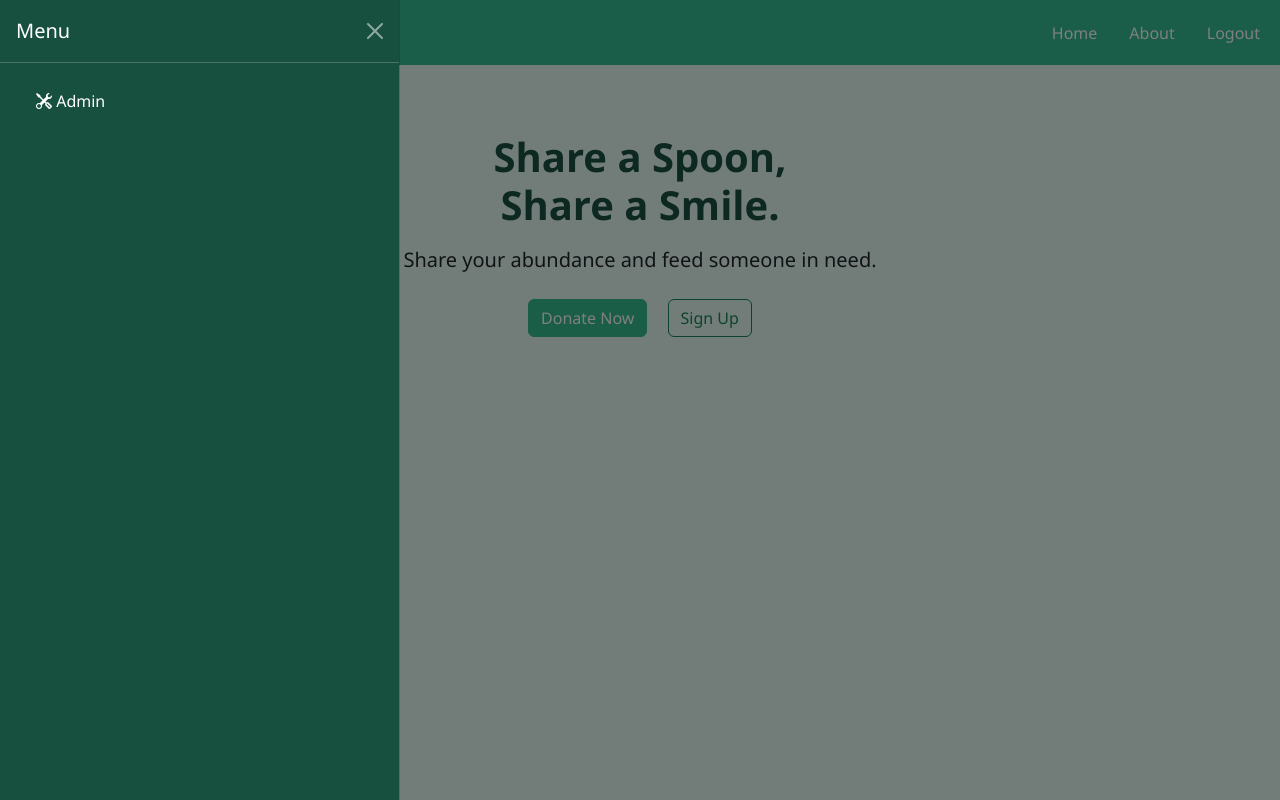
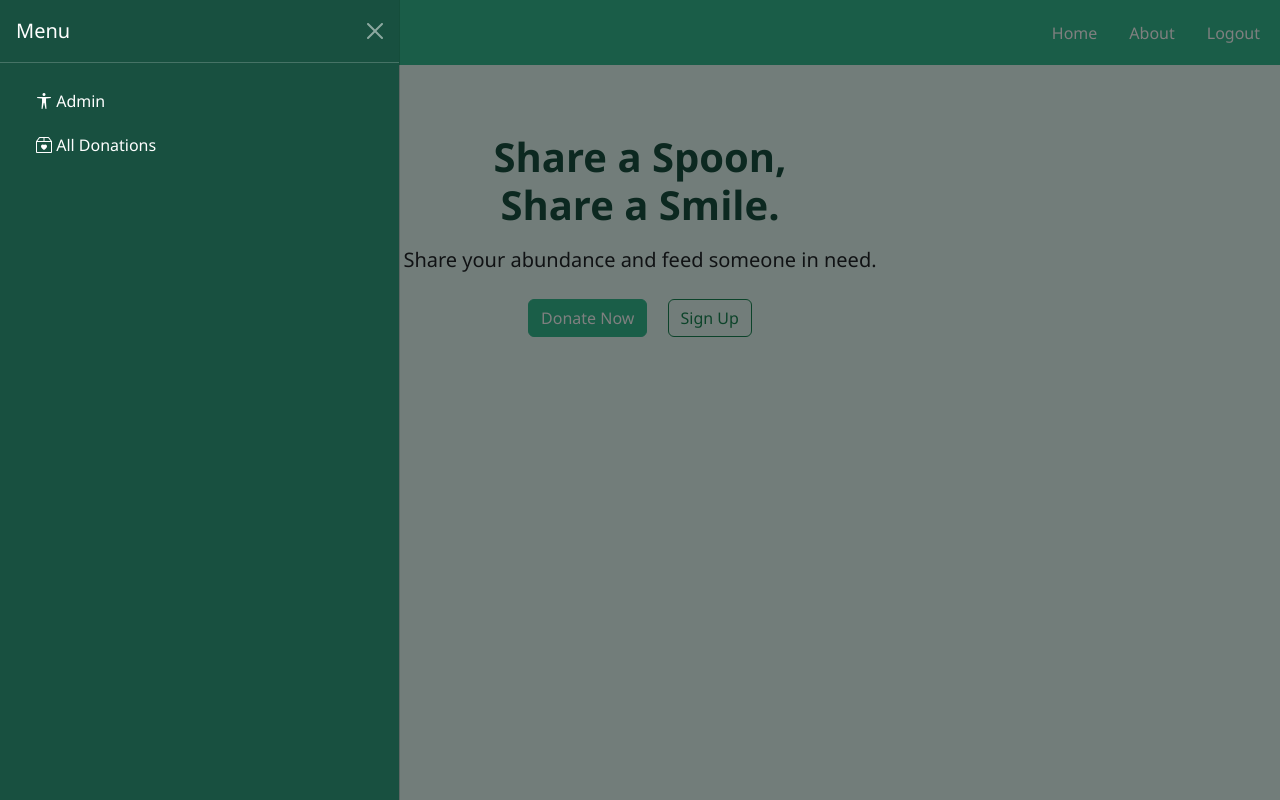
Before and after one commit to cloudyxtj/DonationSystem, a Django app: page / in a window 1280 px wide, after a click that opens the changed part. Run offline with Django 5.2, Linux system fonts and the light colour scheme; the visitor is signed in with stand-in values (Sample User, id 1); parts of the project's set-up code (start-up, migrations or seed data) failed here and were passed over.

Commit message:
update sidebar ui

```diff
--- a/app/templates/app/base.html
+++ b/app/templates/app/base.html
@@ -18,7 +18,7 @@
     <!-- Navbar -->
     <nav class="navbar navbar-expand-lg navbar-dark navbar-custom fixed-top">
         <div class="container-fluid">
-            <!-- Sidebar Toggle Icon -->
+            <!-- Sidebar -->
             {% if user.is_authenticated %}
             <button class="btn btn-success m-2" type="button" data-bs-toggle="offcanvas" data-bs-target="#sidebarMenu"
                 aria-controls="sidebarMenu">
--- a/app/templates/app/sidebar.html
+++ b/app/templates/app/sidebar.html
@@ -1,4 +1,4 @@
-<div class="offcanvas offcanvas-start offcanvas-custom" tabindex="-1" id="sidebarMenu"
+<div class="offcanvas offcanvas-start offcanvas-custom" data-bs-scroll="true" tabindex="-1" id="sidebarMenu"
     aria-labelledby="sidebarMenuLabel">
     <div class="offcanvas-header">
         <h5 class="offcanvas-title" id="sidebarMenuLabel">Menu</h5>
@@ -7,13 +7,15 @@
     <div class="offcanvas-body">
         {% if user.role == 'Donor' %}
         <a class="nav-link" href="{% url 'donation:donate_food' %}"><i class="bi bi-box-seam"></i> Donate</a>
-        <a class="nav-link" href="{% url 'donation:donation_list' %}"><i class="bi bi-clock-history"></i> Donations</a>
+        <a class="nav-link" href="{% url 'donation:my_donation' %}"><i class="bi bi-clock-history"></i> My Donations</a>
+        <a class="nav-link" href="{% url 'donation:view_donation' %}"><i class="bi bi-box2-heart"></i> All Donations</a>
         {% elif user.role == 'Recipient' %}
         <a class="nav-link" href="#"><i class="bi bi-basket2"></i> Browse Donation</a>
         {% elif user.role == 'Driver' %}
         <a class="nav-link" href="#"><i class="bi bi-truck"></i> Delivery</a>
         {% elif user.is_superuser %}
-        <a class="nav-link" href="/admin/"><i class="bi bi-tools"></i> Admin</a>
+        <a class="nav-link" href="/admin/"><i class="bi bi-universal-access"></i> Admin</a>
+        <a class="nav-link" href="{% url 'donation:view_donation' %}"><i class="bi bi-box2-heart"></i> All Donations</a>
         {% endif %}
     </div>
 </div>
```
